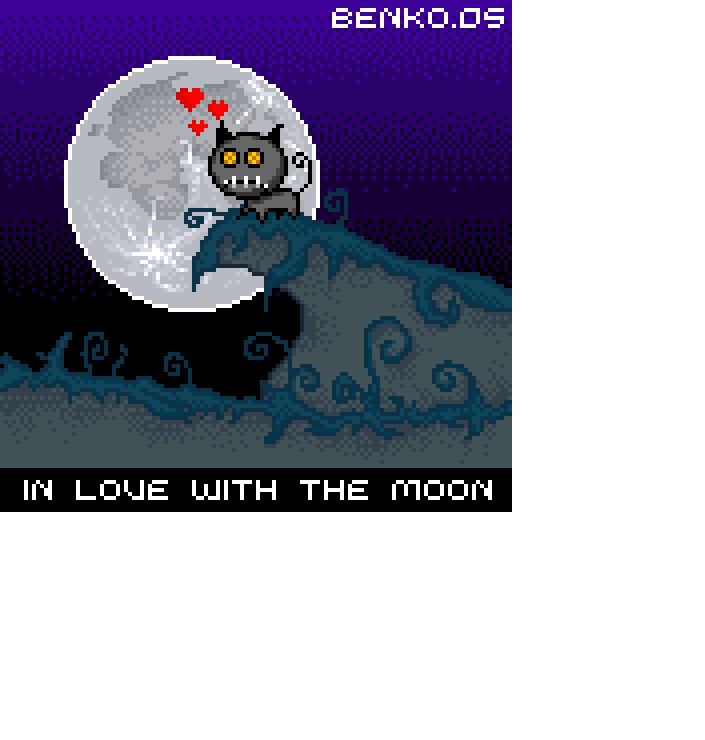
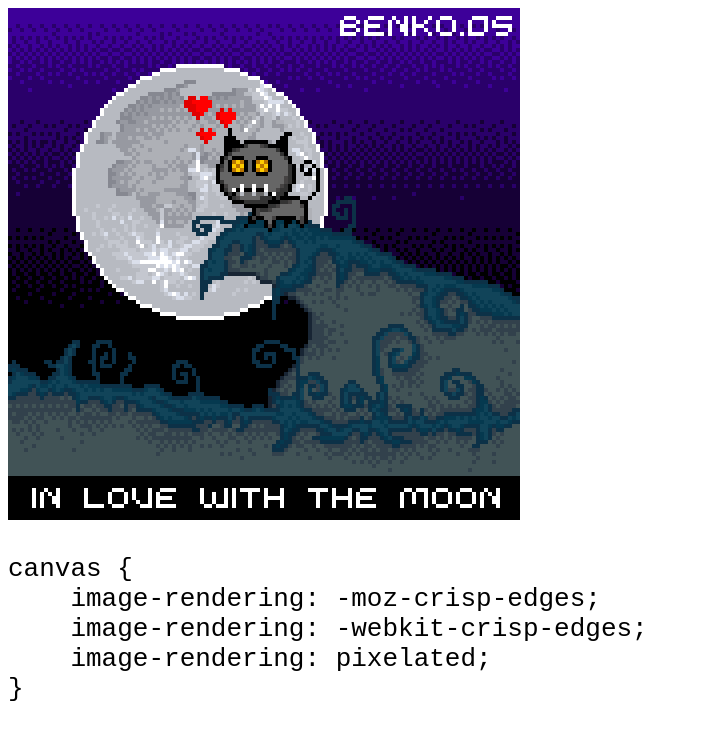
Before and after one commit to belen-albeza/retro-canvas, a plain HTML site: page index.html in a window 1280 px wide. Shown: the whole page, without its empty margins (0-705 px from the left). Drawn offline with Linux system fonts and the light colour scheme.

Commit message:
show css code for image-rendering

```diff
--- a/index.html
+++ b/index.html
@@ -5,8 +5,7 @@
 
     <style>
     body {
-        padding: 0;
-        margin: 0;
+        font-size: 2em;
     }
     canvas {
         width: 512px;
@@ -20,6 +19,13 @@
 
 <body>
     <canvas id="game" width="128" height="128"></canvas>
+    <pre>
+canvas {
+    image-rendering: -moz-crisp-edges;
+    image-rendering: -webkit-crisp-edges;
+    image-rendering: pixelated;
+}
+    </pre>
 
 <script>
 // get canvas context
```
